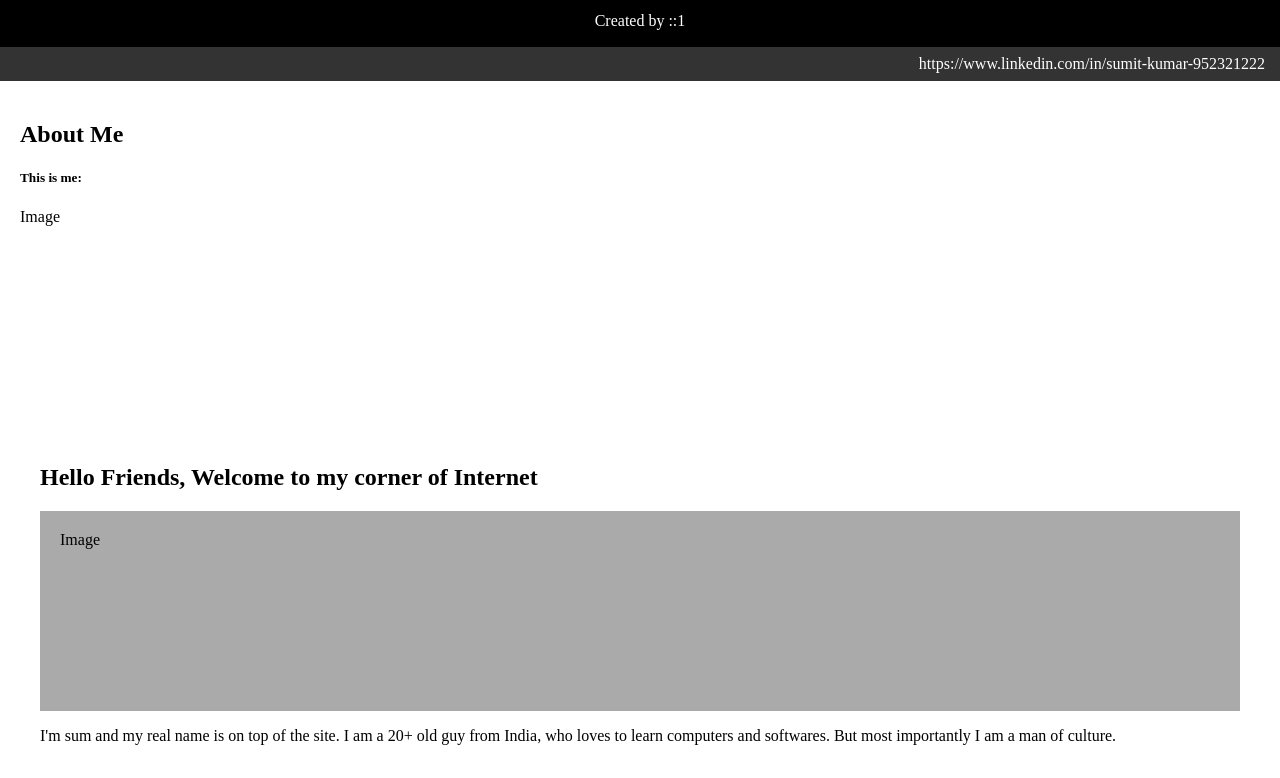
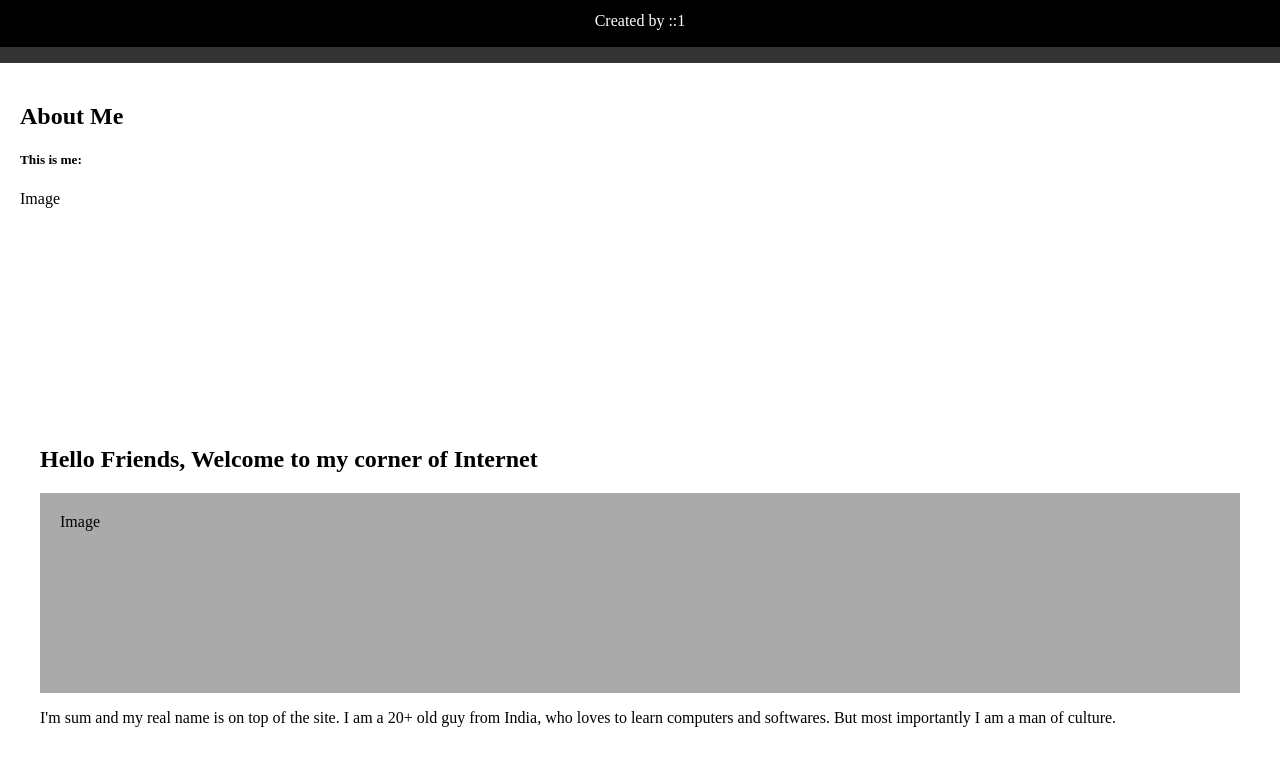
Before and after one commit to sum1love/Website, a plain HTML site: page index.html in a window 1280 px wide. Shown: the part 90-868 px from the top of the page. Drawn offline with Linux system fonts and the light colour scheme.

Commit message:
changes in titel and links del

```diff
--- a/index.html
+++ b/index.html
@@ -1,7 +1,7 @@
 <!DOCTYPE html>
 <html lang="en">
 <head>
-<title>Page Title</title>
+<title>sum</title>
 <meta charset="UTF-8">
 <meta name="viewport" content="width=device-width, initial-scale=1">
 <style>
@@ -121,7 +121,7 @@ body {
   <a href="#"></a>
   <a href="#"></a>
   <a href="#"></a>
-  <a href="#" class="right">https://www.linkedin.com/in/sumit-kumar-952321222</a>
+  <a href="#" class="right"></a>
 </div>
 
 <div class="row">
```
